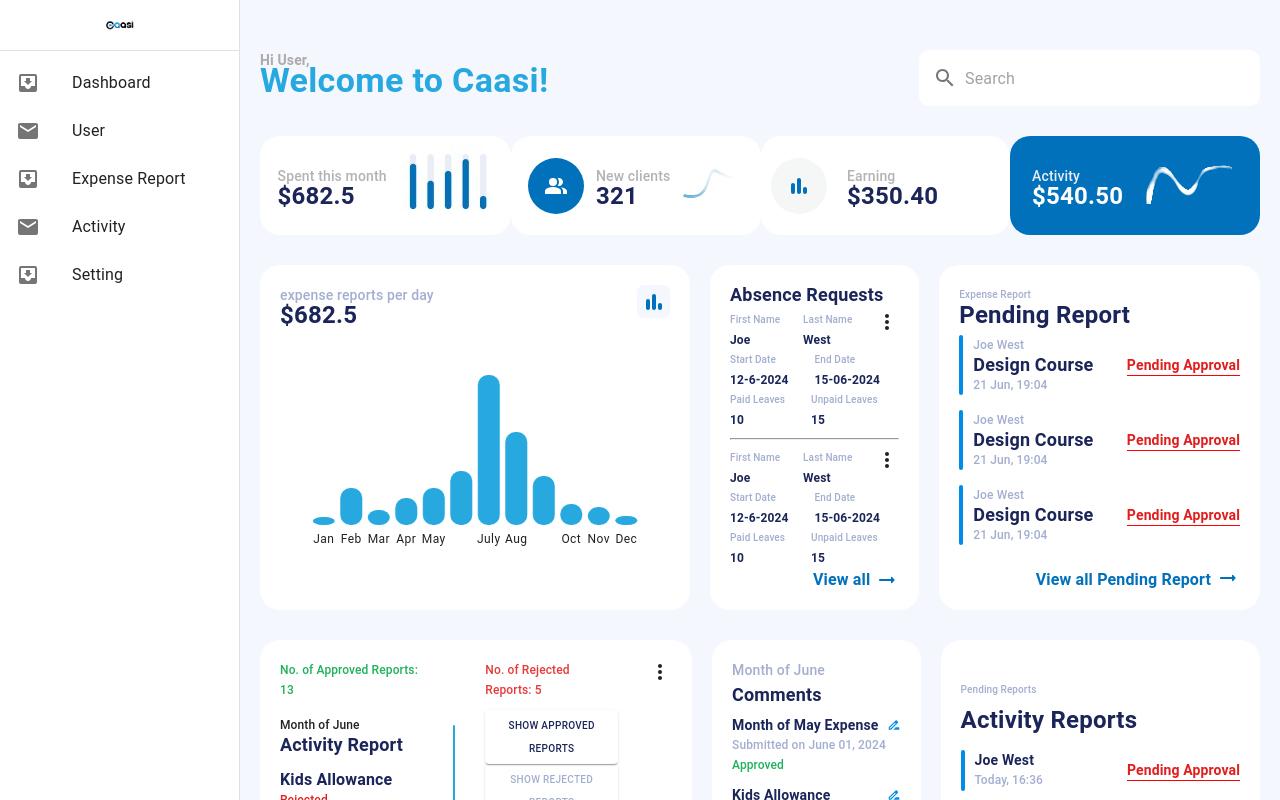
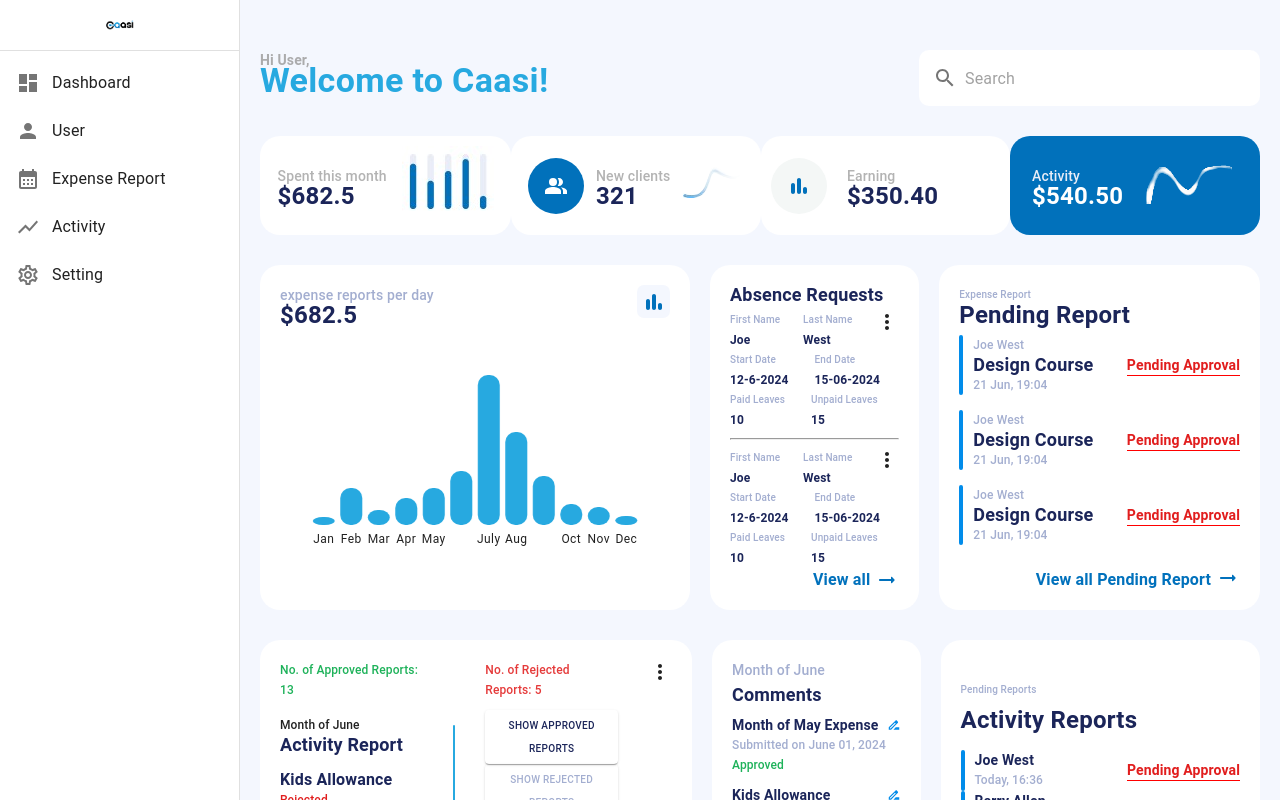
Before and after one commit to Zahoor-Baltee/NewCassi, a React (Vite) app: page /dashboard in a window 1280 px wide. Shown: the top 800 px of the page. Built offline with nearby package versions, Linux system fonts and the light colour scheme.

Commit message:
set newDashboard icons

```diff
--- a/src/Layout/NewDefaultLayout.jsx
+++ b/src/Layout/NewDefaultLayout.jsx
@@ -1,20 +1,22 @@
 import * as React from 'react';
 import PropTypes from 'prop-types';
-import AppBar from '@mui/material/AppBar';
 import Box from '@mui/material/Box';
 import CssBaseline from '@mui/material/CssBaseline';
 import Divider from '@mui/material/Divider';
 import Drawer from '@mui/material/Drawer';
-import InboxIcon from '@mui/icons-material/MoveToInbox';
 import List from '@mui/material/List';
 import ListItem from '@mui/material/ListItem';
 import ListItemButton from '@mui/material/ListItemButton';
 import ListItemIcon from '@mui/material/ListItemIcon';
 import ListItemText from '@mui/material/ListItemText';
-import MailIcon from '@mui/icons-material/Mail';
+import PersonIcon from '@mui/icons-material/Person';
 import Toolbar from '@mui/material/Toolbar';
 import { styled } from '@mui/material';
 import logo from '../Assets/cassilogo.png'
+import DashboardIcon from '@mui/icons-material/Dashboard';
+import CalendarMonthIcon from '@mui/icons-material/CalendarMonth';
+import ShowChartOutlinedIcon from '@mui/icons-material/ShowChartOutlined';
+import SettingsOutlinedIcon from '@mui/icons-material/SettingsOutlined';
 
 const Root = styled(Box)({
     margin: 0,
@@ -24,10 +26,26 @@
     },
     "& .MuiToolbar-root": {
         minHeight: "0px"
+    },
+    "& .MuiListItemIcon-root": {
+        minWidth: "36px"
     }
 
 });
+const getIconByIndex = (index) => {
+    if (index === 0) {
+        return <DashboardIcon />
+    } else if (index === 1) {
+        return <PersonIcon />
+    } else if (index === 2) {
+        return <CalendarMonthIcon />
+    } else if (index === 3) {
+        return <ShowChartOutlinedIcon />
+    } else if (index === 4) {
+        return <SettingsOutlinedIcon />
+    }
 
+}
 
 const drawerWidth = 240;
 
@@ -52,10 +70,11 @@
     };
 
     const drawer = (
-        <div>
+        <Root>
+            <Box>
                 <Toolbar />
                 <Box sx={{ display: "flex", justifyContent: "center", height: "50px", }}>
-                <img src={logo} alt="" />
+                    <img src={logo} alt="logo" />
                 </Box>
                 <Divider />
                 <List>
@@ -63,15 +82,18 @@
                         <ListItem key={text} disablePadding>
                             <ListItemButton>
                                 <ListItemIcon>
-                                {index % 2 === 0 ? <InboxIcon /> : <MailIcon />}
+                                    {getIconByIndex(index)}
                                 </ListItemIcon>
                                 <ListItemText primary={text} />
                             </ListItemButton>
+
                         </ListItem>
+
                     ))}
                 </List>
 
-        </div>
+            </Box>
+        </Root>
     );
 
     // Remove this const when copying and pasting into your project.
--- a/src/Pages/NewDashboard.jsx
+++ b/src/Pages/NewDashboard.jsx
@@ -1011,7 +1011,7 @@
                                     marginBottom: "20px"
                                 }}>Activity Reports</Typography>
                             </Box>
-                            <Box sx={{ display: "flex", flexDirection: "column", gap: "25px" }}>
+                            <Box sx={{ display: "flex", flexDirection: "column", gap: "25ooopx" }}>
                                 <Box sx={{ display: "flex", justifyContent: "space-between", alignItems: "center" }}>
                                     <Box sx={{ display: "flex", gap: "10px" }}>
                                         <Box sx={{ height: "41px", width: '4px', backgroundColor: "#018CEA", borderRadius: "16px" }}></Box>
```
Lines whose indentation alone changed are shown as unchanged.
